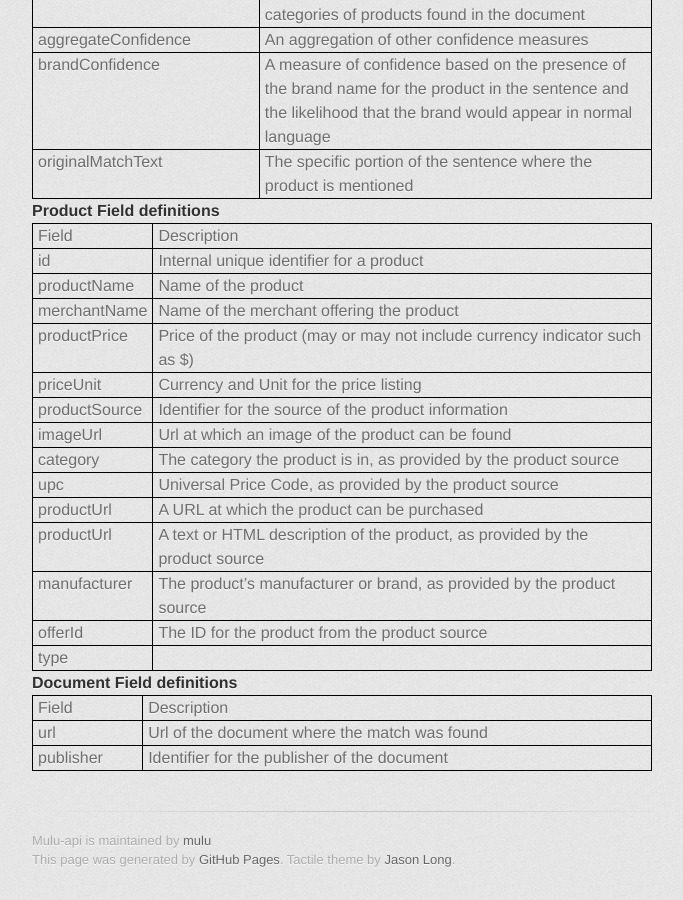
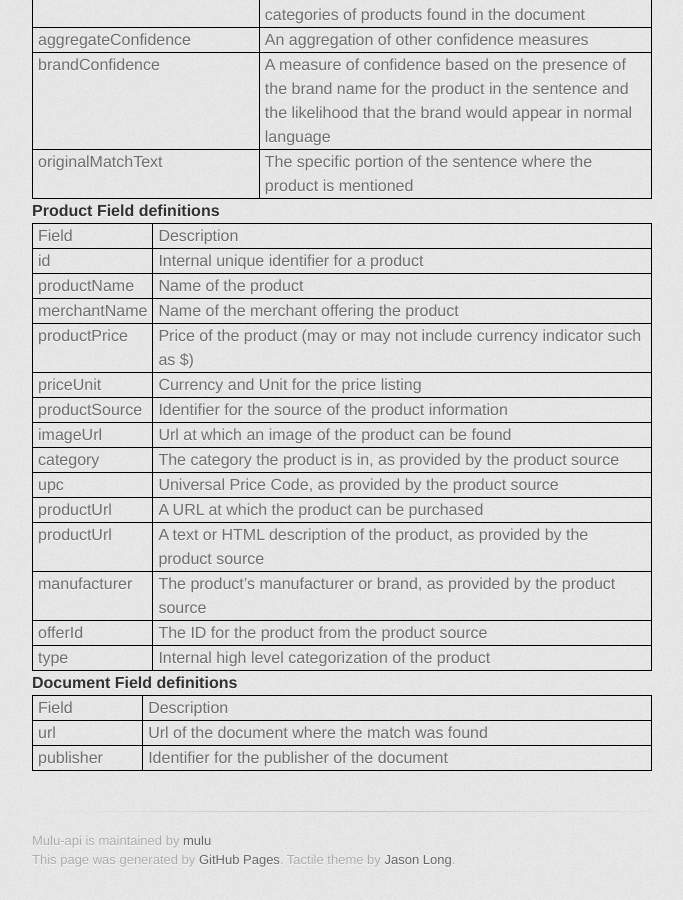
Before and after one commit to mulu/mulu.github.io, a Jekyll site: the page built from docs/api_overview.md, in a window 1280 px wide and 900 px high, scrolled down 2885 px. Shown: the whole window, without its empty margins (298-981 px from the left). Built offline with Jekyll 4.4.1, drawn with Linux system fonts in a browser that asks for light colours; some web fonts are replaced.

Commit message:
Added description for type

```diff
--- a/docs/api_overview.md
+++ b/docs/api_overview.md
@@ -119,7 +119,7 @@ parameters **MUST** be urlencoded.
 | productUrl | A text or HTML description of the product, as provided by the product source |
 | manufacturer | The product’s manufacturer or brand, as provided by the product source |
 | offerId | The ID for the product from the product source |
-| type |  |
+| type | Internal high level categorization of the product |
 
 #### Document Field definitions<a name="docFields"> </a>
 
```
